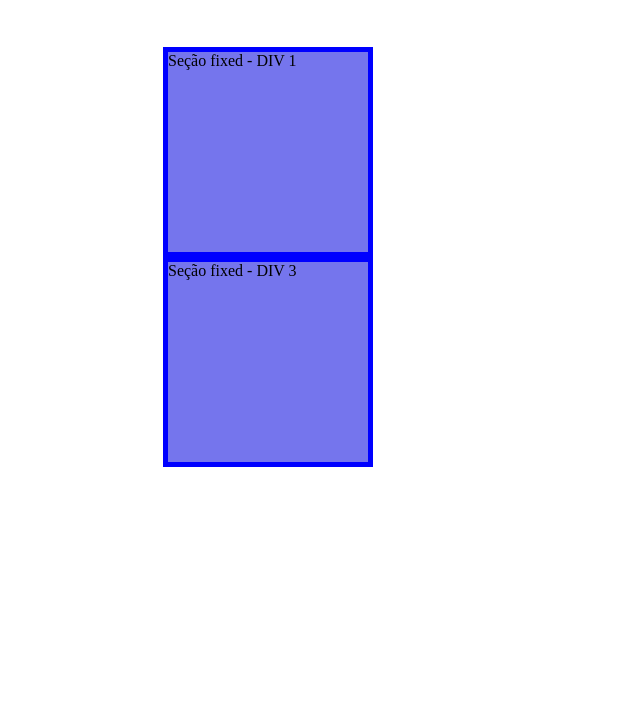
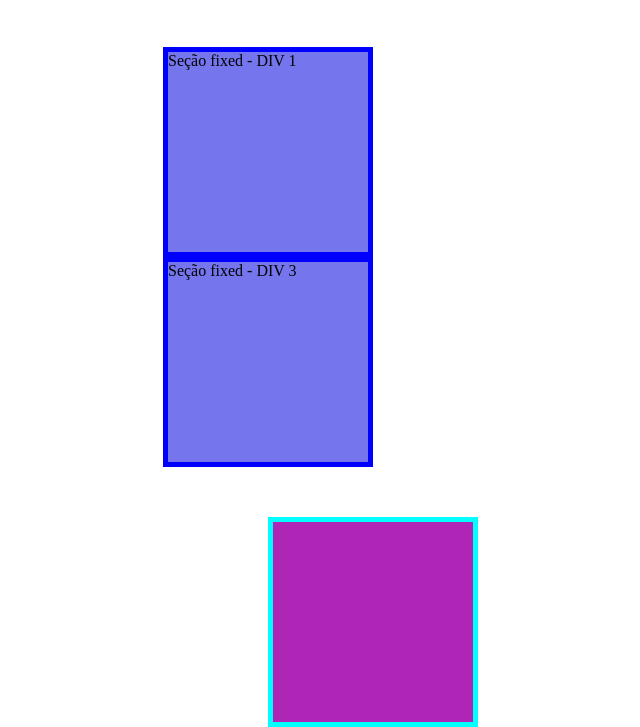
Before and after one commit to Lorenakbr/exercicios-coder, a plain HTML site: page aula12/position.html in a window 1280 px wide. Shown: the part 1783-2510 px from the top of the page, without its empty margins (372-1012 px from the left). Before the commit the page ends 2300 px from the top, so only its background shows below. Drawn offline with Linux system fonts and the light colour scheme.

Commit message:
aula 12 position

```diff
--- a/aula12/position.css
+++ b/aula12/position.css
@@ -56,3 +56,15 @@ div{
     top: 50px;
 
 }
+.sectionZIndex__div1{
+    background-color: rgb(175, 38, 182);
+    border-color: aqua;
+
+    position: absolute;
+    z-index: 20;
+}
+.sectionZIndex__div2{
+     position: absolute;
+     z-index: 10;
+
+}
--- a/aula12/position.html
+++ b/aula12/position.html
@@ -32,7 +32,13 @@
         <div class="sectionFixed__div3">Seção fixed - DIV 3</div>
      </section>
 
+     <section class="SectionZIndex">
+        <div class="sectionZIndex__div1"></div>
+            <div class="sectionZIndex__div2"></div>
 
+        </div>
+
+     </section>
 
 </body>
 </html>
```
